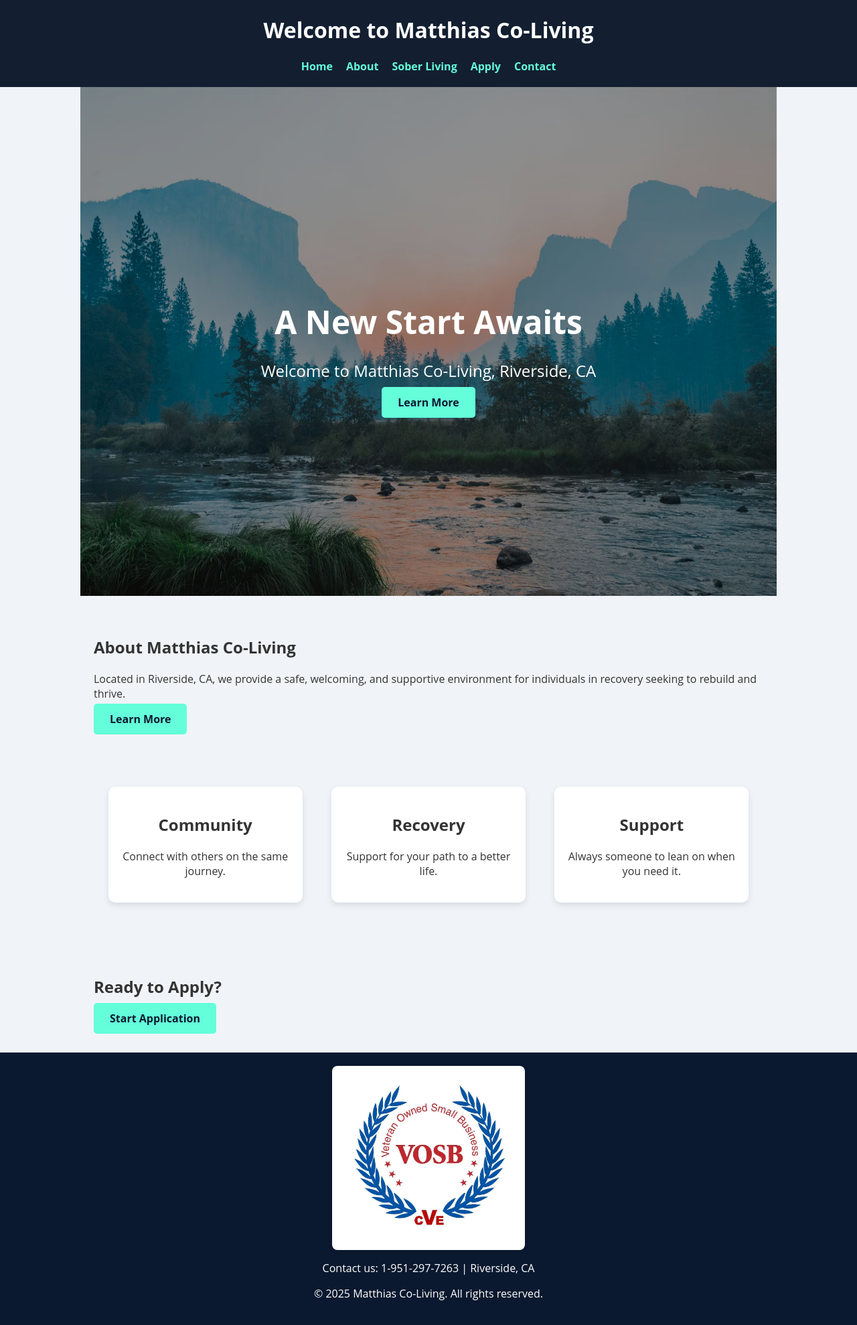
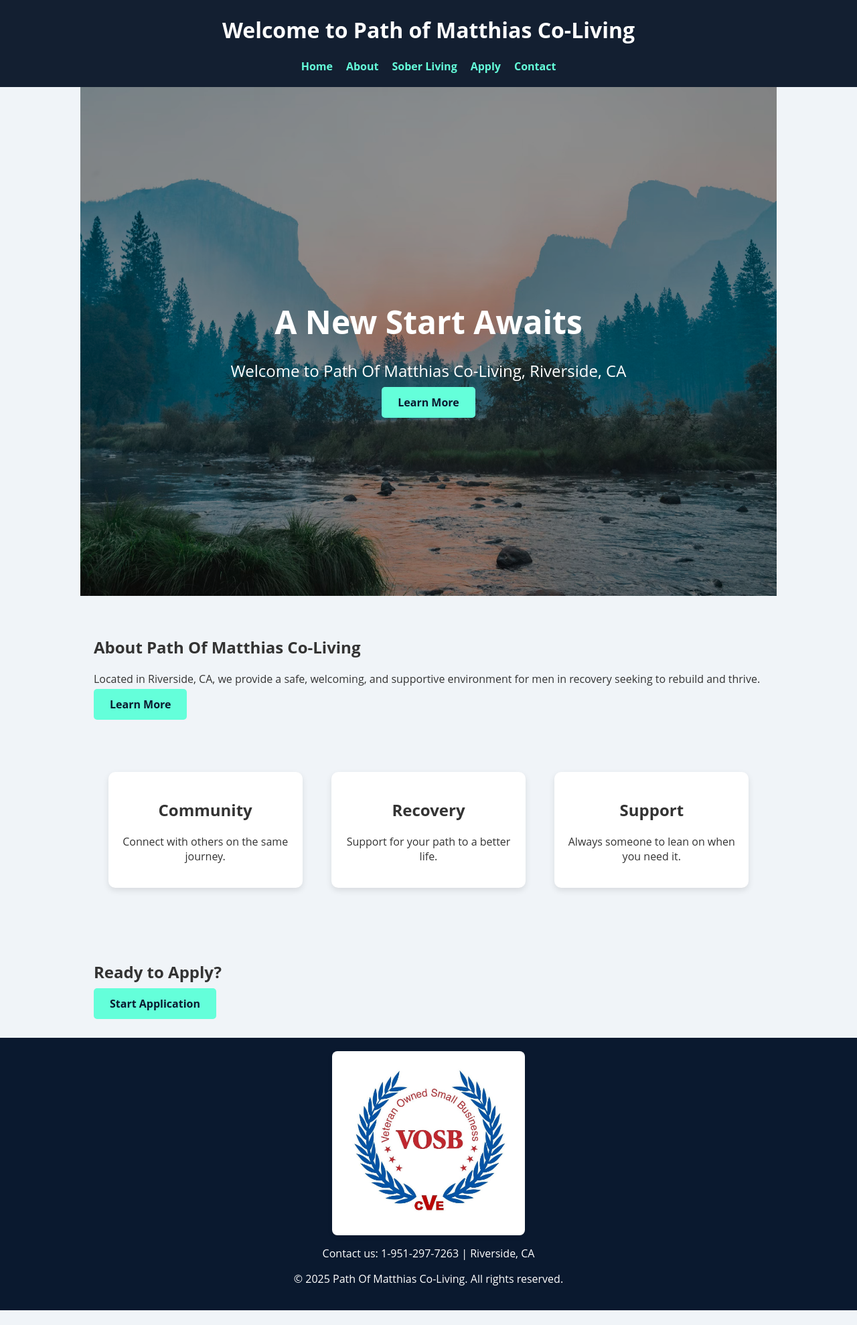
Before and after one commit to stevencodeman/matthiascoliving, a plain HTML site: page index.html in a window 1280 px wide. Shown: the part 393-2372 px from the top of the page at 67% size. After the commit the page ends 2350 px from the top, so only its background shows below. Drawn offline with Linux system fonts and the light colour scheme.

Commit message:
added path of

```diff
--- a/index.html
+++ b/index.html
@@ -3,7 +3,7 @@
 <head>
     <meta charset="UTF-8">
     <meta name="viewport" content="width=device-width, initial-scale=1.0">
-    <title>Matthias Co-Living</title>
+    <title>Path Of Matthias Co-Living</title>
     <link rel="stylesheet" href="style.css">
 </head>
 <body>
@@ -12,7 +12,7 @@
     <a href="index.html" class="logo-link">
         <img src="images/matthiaslogo.png" alt="Path of Matthias Logo" class="site-logo">
     </a>
-    <h1>Welcome to Matthias Co-Living</h1>
+    <h1>Welcome to Path of Matthias Co-Living</h1>
     <button class="menu-toggle">☰</button>
     <nav class="nav-links">
         <a href="index.html">Home</a>
@@ -27,14 +27,14 @@
 <section class="hero">
     <div class="hero-content">
         <h2>A New Start Awaits</h2>
-        <p>Welcome to Matthias Co-Living, Riverside, CA</p>
+        <p>Welcome to Path Of Matthias Co-Living, Riverside, CA</p>
         <a href="#about" class="button">Learn More</a>
     </div>
 </section>
 
 <section id="about" class="about-preview">
-    <h2>About Matthias Co-Living</h2>
-    <p>Located in Riverside, CA, we provide a safe, welcoming, and supportive environment for individuals in recovery seeking to rebuild and thrive.</p>
+    <h2>About Path Of Matthias Co-Living</h2>
+    <p>Located in Riverside, CA, we provide a safe, welcoming, and supportive environment for men in recovery seeking to rebuild and thrive.</p>
     <a href="about.html" class="button">Learn More</a>
 </section>
 
@@ -63,7 +63,7 @@
     <img src="images/cvet.jpg" alt="Veteran Owned Small Business (VOSB) Certified" class="vosb-badge">
   </div>
   <p>Contact us: 1-951-297-7263 | Riverside, CA</p>
-  <p>© 2025 Matthias Co-Living. All rights reserved.</p>
+  <p>© 2025 Path Of Matthias Co-Living. All rights reserved.</p>
 </footer>
 
 
```
Also changed, not shown: about.html (+5 -5 lines), apply.html (+4 -4 lines), contact.html (+2 -2 lines), soberliving.html (+3 -3 lines), 1 other file.
